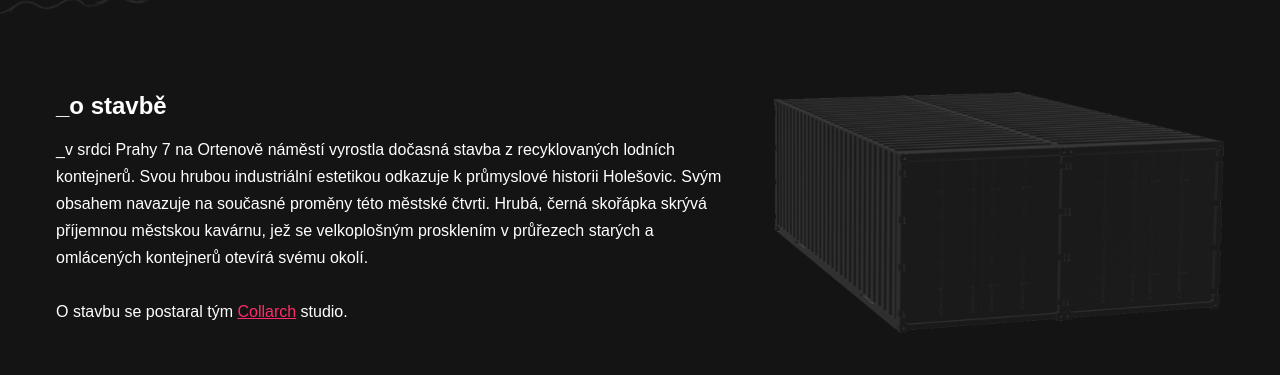
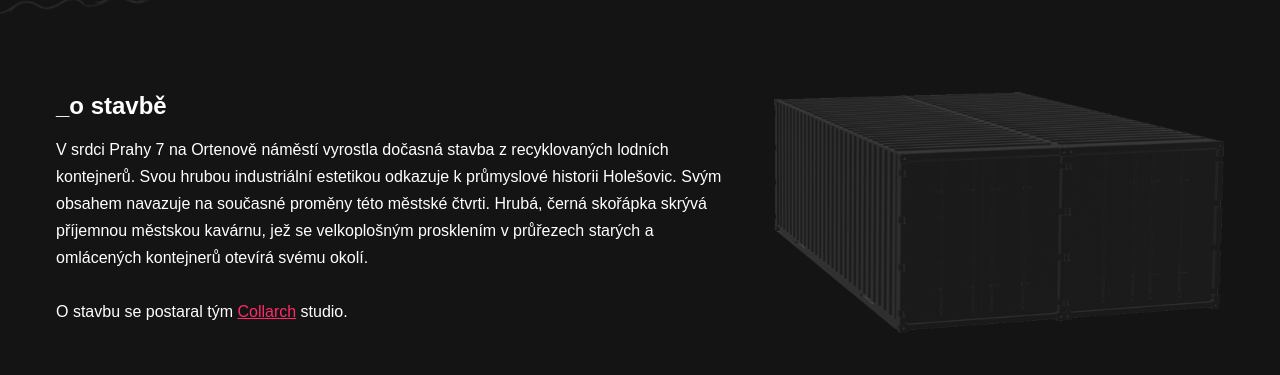
Before and after one commit to tomasborek/kontejner-frontend, a Next.js app: page / in a window 1280 px wide. Shown: the part 900-1275 px from the top of the page. Built offline with nearby package versions, Linux system fonts and the light colour scheme; some icons are missing; a web font is replaced by a local one.

Commit message:
Byly odebrané overused podtržítka

```diff
--- a/pages/index.tsx
+++ b/pages/index.tsx
@@ -39,7 +39,7 @@ const AboutSection = () => {
         <div className={style.text}>
           <h2>_o stavbě</h2>
           <p>
-            _v srdci Prahy 7 na Ortenově náměstí vyrostla dočasná stavba z
+            V srdci Prahy 7 na Ortenově náměstí vyrostla dočasná stavba z
             recyklovaných lodních kontejnerů. Svou hrubou industriální estetikou
             odkazuje k průmyslové historii Holešovic. Svým obsahem navazuje na
             současné proměny této městské čtvrti. Hrubá, černá skořápka skrývá
@@ -79,7 +79,7 @@ const CoffeeSection = () => {
         <div className={style.text}>
           <h2>_o kavárně</h2>
           <p>
-            _kromě unikátní budovy, se zde podává skvělá výběrová káva od
+            Kromě unikátní budovy, se zde podává skvělá výběrová káva od
             liberecké pražírny Nordbeans, kterou můžete zapít naše lahodné
             deserty, snídaně či brunch. Za kvalitu našich pokrmů ručíme.
             Zpříjemněte si den a zastavte se u nás na šálek dobré kávy.
```
